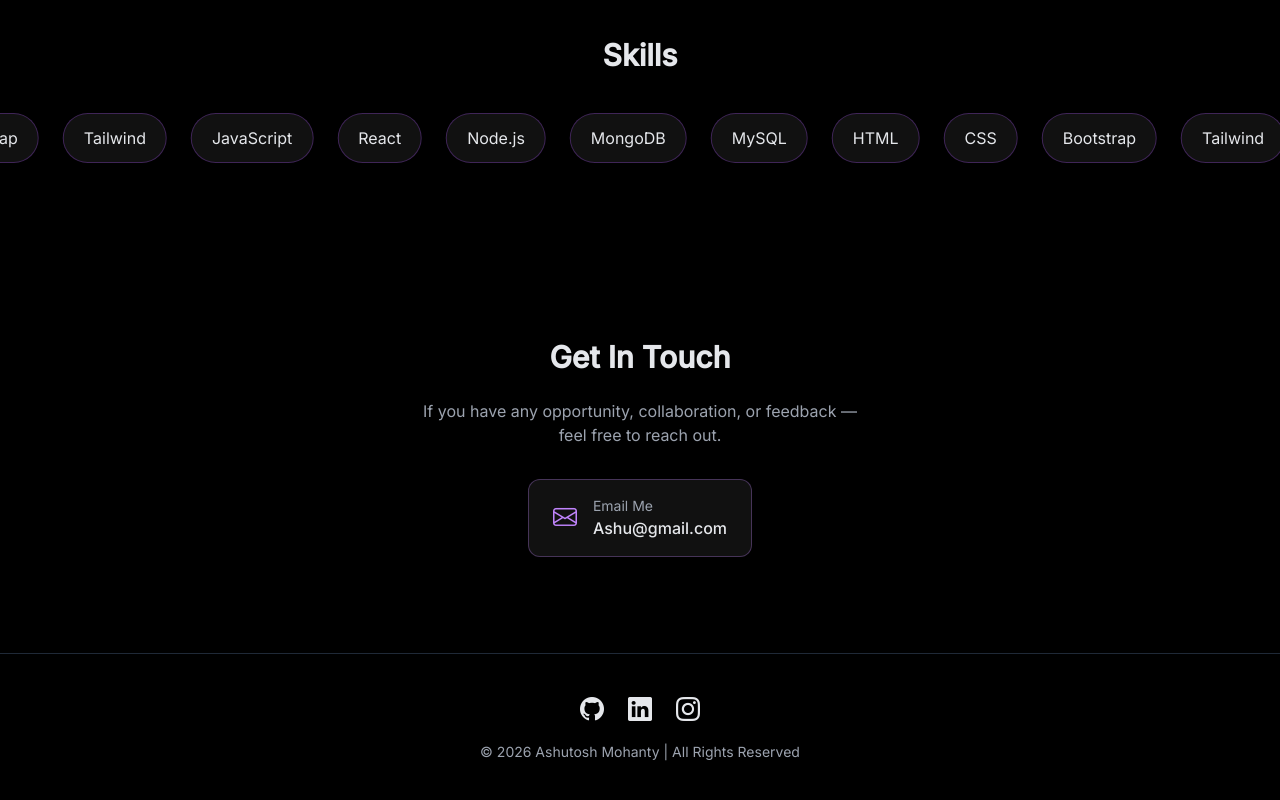
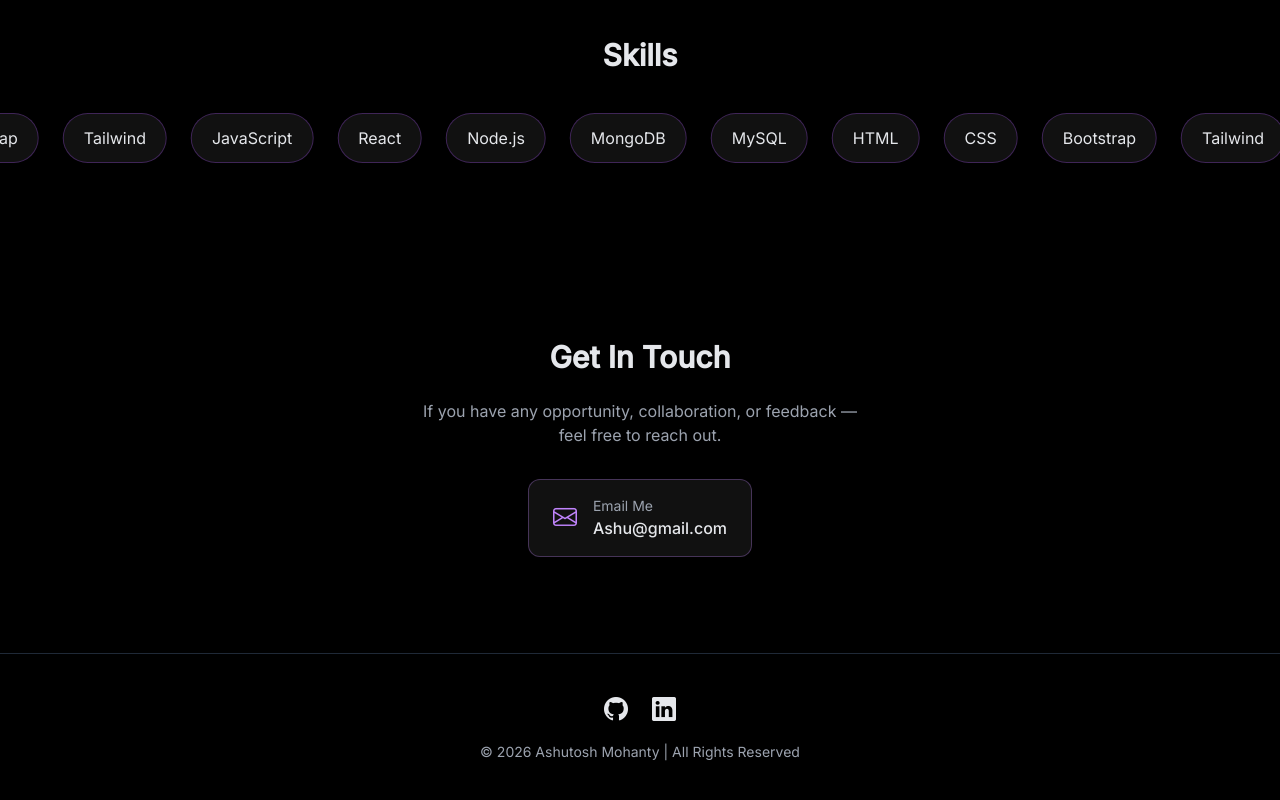
Before and after one commit to ashutoshmohanty1/ashutosh-ui-portfolio, a website: page index.html in a window 1280 px wide. Shown: the part 1472-2272 px from the top of the page. Drawn offline with nearby package versions, Linux system fonts and the light colour scheme.

Commit message:
remove instagram

```diff
--- a/index.html
+++ b/index.html
@@ -333,9 +333,6 @@ html {
             <a href="https://www.linkedin.com/in/ashutosh-mohanty-51478a29a/" class="hover:text-purple-400">
                 <i class="bi bi-linkedin"></i>
             </a>
-            <a href="https://www.instagram.com/ashucodes/" class="hover:text-purple-400">
-                <i class="bi bi-instagram"></i>
-            </a>
         </div>
 
         <p class="text-gray-400 text-sm">
```
